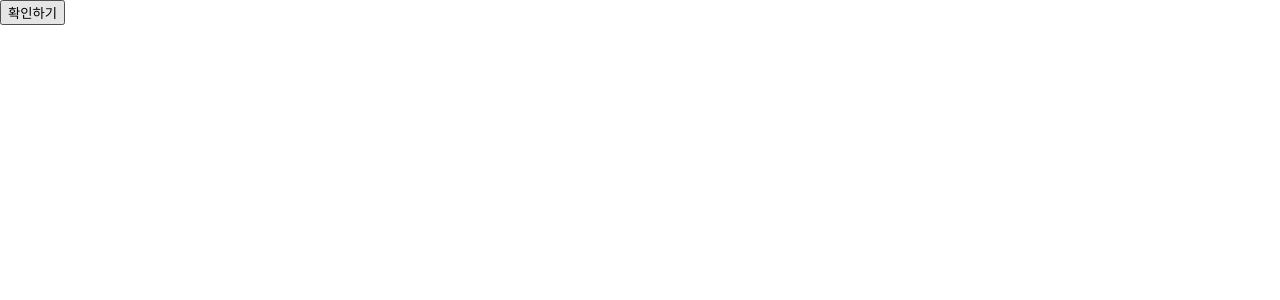
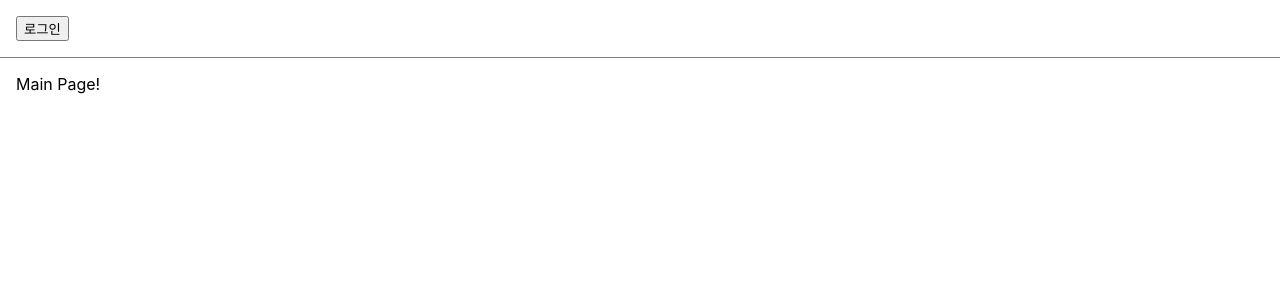
Before and after one commit to T189216/react-240306, a React (Create React App) app in the folder react240306/: page / in a window 1280 px wide. Shown: the top 300 px of the page. Built offline with nearby package versions, Linux system fonts and the light colour scheme.

Commit message:
조건부 렌더링

```diff
--- /dev/null
+++ b/react240306/src/chapter_09/LandingPage.jsx
@@ -0,0 +1,27 @@
+import React, { useState } from 'react';
+import Toolbar from './Toolbar';
+
+function LandingPage(props) {
+    const [isLoggedIn, setIsLoggedIn] = useState(false);
+
+    const OnClickLogin = () => {
+        setIsLoggedIn(true);
+    };
+
+    const OnClickLogout = () => {
+        setIsLoggedIn(false);
+    };
+
+    return (
+        <div>
+            <Toolbar
+                isLoggedIn={isLoggedIn}
+                OnClickLogin={OnClickLogin}
+                OnClickLogout={OnClickLogout}
+            />
+            <div style={{ padding: 16 }}>Main Page!</div>
+        </div>
+    );
+}
+
+export default LandingPage;
--- /dev/null
+++ b/react240306/src/chapter_09/Toolbar.jsx
@@ -0,0 +1,31 @@
+import React from 'react';
+
+const styles = {
+    wrapper: {
+        padding: 16,
+        display: "flex",
+        flexDirection: "row",
+        borderBottom: "1px solid grey",
+    },
+    greeting: {
+        marginRight: 8,
+    },
+};
+
+function Toolbar(props) {
+    const { isLoggedIn, OnClickLogin, OnClickLogout } = props;
+
+    return (
+        <div style={styles.wrapper}>
+            {isLoggedIn && <span style={styles.greeting}>환영합니다 :)</span>}
+
+            {isLoggedIn ? (
+                <button onClick={OnClickLogout}>로그아웃</button>
+            ) : (
+                <button onClick={OnClickLogin}>로그인</button>
+            )}
+        </div>
+    );
+}
+
+export default Toolbar;
--- a/react240306/src/index.js
+++ b/react240306/src/index.js
@@ -10,10 +10,11 @@
 import NotificationList from './chapter_06/NotificationList';
 import Accommodate from './chapter_07/Accommodate';
 import ConfirmButton from './chapter_08/ConfirmButton'
+import LandingPage from './chapter_09/LandingPage'
 
 ReactDOM.render(
   <React.StrictMode>
-    <ConfirmButton />
+    <LandingPage />
   </React.StrictMode>,
   document.getElementById('root')
 );
```
